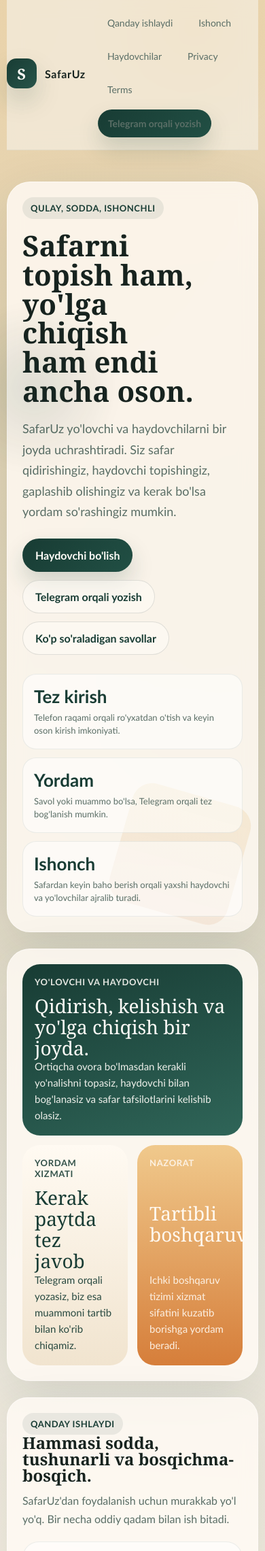
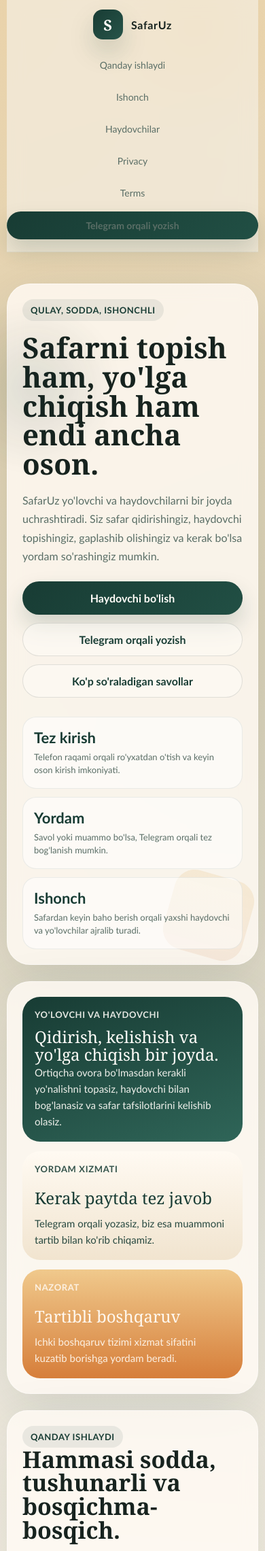
Before and after one commit to Nurboev1/taxi_app, a FastAPI app: page / in a window 390 px wide. Shown: the top 2281 px of the page at 68% size. Run offline with FastAPI, Linux system fonts and the light colour scheme.

Commit message:
Improve public site mobile responsiveness

```diff
--- a/backend/app/templates/public/base.html
+++ b/backend/app/templates/public/base.html
@@ -38,6 +38,7 @@
         radial-gradient(circle at right 12% top 14%, rgba(39, 84, 73, 0.16), transparent 24%),
         linear-gradient(180deg, #f7f0e6 0%, #f3ecdf 50%, #efe7da 100%);
       min-height: 100vh;
+      overflow-x: hidden;
     }
 
     a { color: inherit; text-decoration: none; }
@@ -127,6 +128,7 @@
       border-radius: 999px;
       color: var(--muted);
       font-size: 14px;
+      text-align: center;
     }
 
     .nav a:hover {
@@ -363,6 +365,10 @@
       margin-bottom: 20px;
     }
 
+    .section-head > * {
+      min-width: 0;
+    }
+
     .section-head p {
       margin: 10px 0 0;
       color: var(--muted);
@@ -520,6 +526,10 @@
         grid-template-columns: 1fr;
       }
 
+      .art-grid {
+        grid-template-columns: 1fr 1fr;
+      }
+
       .footer-grid > :first-child {
         grid-column: span 2;
       }
@@ -533,11 +543,21 @@
       .topbar {
         position: static;
         padding-top: 14px;
+        flex-direction: column;
+        align-items: stretch;
       }
 
       .nav {
         width: 100%;
-        justify-content: flex-start;
+        justify-content: stretch;
+        display: grid;
+        grid-template-columns: 1fr 1fr;
+        gap: 8px;
+      }
+
+      .nav a,
+      .nav .cta {
+        width: 100%;
       }
 
       .hero-copy,
@@ -547,12 +567,37 @@
         padding: 22px;
       }
 
+      .hero-copy::after {
+        width: 120px;
+        height: 120px;
+        right: 12px;
+        bottom: 12px;
+      }
+
       .hero-metrics,
+      .art-grid,
       .grid-4,
       .grid-3,
       .grid-2,
       .footer-grid {
         grid-template-columns: 1fr;
+      }
+
+      .art-card.primary {
+        grid-column: auto;
+      }
+
+      .hero-actions,
+      .section-head {
+        flex-direction: column;
+        align-items: stretch;
+      }
+
+      .hero-actions .cta,
+      .hero-actions .cta-outline,
+      .section-head .cta,
+      .section-head .cta-outline {
+        width: 100%;
       }
 
       .footer-grid > :first-child {
@@ -561,6 +606,44 @@
 
       h1 {
         font-size: 42px;
+        max-width: none;
+      }
+
+      h2 {
+        font-size: 34px;
+      }
+
+      .feature h3,
+      .faq h3,
+      .step h3,
+      .driver-offer h3,
+      .support-box h3,
+      .art-title {
+        font-size: 24px;
+      }
+
+      .lead,
+      .section-head p,
+      .feature p,
+      .faq p,
+      .step p,
+      .driver-offer p,
+      .support-box p {
+        font-size: 16px;
+      }
+    }
+
+    @media (max-width: 460px) {
+      .nav {
+        grid-template-columns: 1fr;
+      }
+
+      .brand {
+        justify-content: center;
+      }
+
+      .metric .v {
+        font-size: 22px;
       }
     }
   </style>
```
Also changed, not shown: PROJECT_HANDOFF_FOR_CHATGPT.md (+1 -0 lines).
